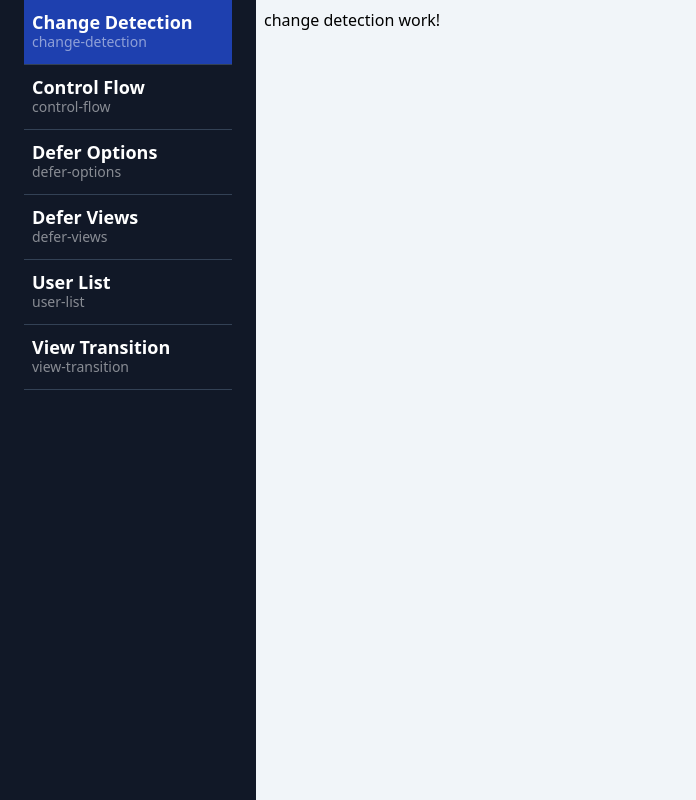
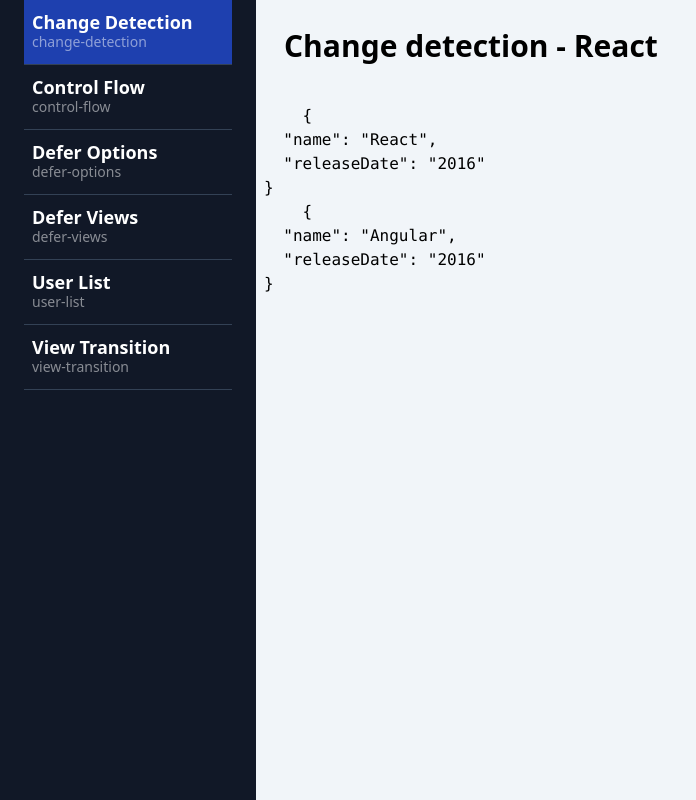
Before and after one commit to bsquiroz/angular_base_17, an Angular app: page /dashboard/change-detection in a window 1280 px wide. Shown: the whole page, without its empty margins (0-696 px from the left). Built offline with nearby package versions, Linux system fonts and the light colour scheme.

Commit message:
section change detection

```diff
--- a/src/app/dashboard/pages/change-detection/change-detection.component.html
+++ b/src/app/dashboard/pages/change-detection/change-detection.component.html
@@ -1 +1,9 @@
-<p>change detection work!</p>
+<app-title title="{{currentFrameWork()}}" />
+
+<pre>
+    {{frameworkAsSignal() | json}}
+</pre>
+
+<pre>
+    {{frameworkAsProperty | json}}
+</pre>
--- a/src/app/dashboard/pages/change-detection/change-detection.component.ts
+++ b/src/app/dashboard/pages/change-detection/change-detection.component.ts
@@ -1,10 +1,38 @@
 import { CommonModule } from '@angular/common';
-import { Component } from '@angular/core';
+import {
+  ChangeDetectionStrategy,
+  Component,
+  computed,
+  signal,
+} from '@angular/core';
+import { TitleComponent } from '@app/shared/title/title.component';
 
 @Component({
   selector: 'app-change-detection',
   standalone: true,
-  imports: [CommonModule],
+  changeDetection: ChangeDetectionStrategy.OnPush,
+  imports: [CommonModule, TitleComponent],
   templateUrl: './change-detection.component.html',
 })
-export default class ChangeDetectionComponent {}
+export default class ChangeDetectionComponent {
+  public frameworkAsSignal = signal({
+    name: 'Angular',
+    releaseDate: '2016',
+  });
+
+  public frameworkAsProperty = {
+    name: 'Angular',
+    releaseDate: '2016',
+  };
+
+  public currentFrameWork = computed(
+    () => 'Change detection - ' + this.frameworkAsSignal().name
+  );
+
+  constructor() {
+    setTimeout(() => {
+      this.frameworkAsSignal.update((value) => ({ ...value, name: 'React' }));
+      console.log('Hecho!');
+    }, 3000);
+  }
+}
--- a/src/app/shared/title/title.component.ts
+++ b/src/app/shared/title/title.component.ts
@@ -7,12 +7,10 @@
   imports: [CommonModule],
   template: `<h1
     [class]="
-      withShadow
-        ? 'shadow mb-5 shadow-blue-200 p-5 text-3xl font-bold'
-        : 'mb-5 p-5 text-3xl font-bold'
+      'mb-5 p-5 text-3xl font-bold ' + (withShadow && 'shadow shadow-blue-200 ')
     "
   >
-    {{ title }} - {{ withShadow }}
+    {{ title }}
   </h1>`,
 })
 export class TitleComponent {
```
